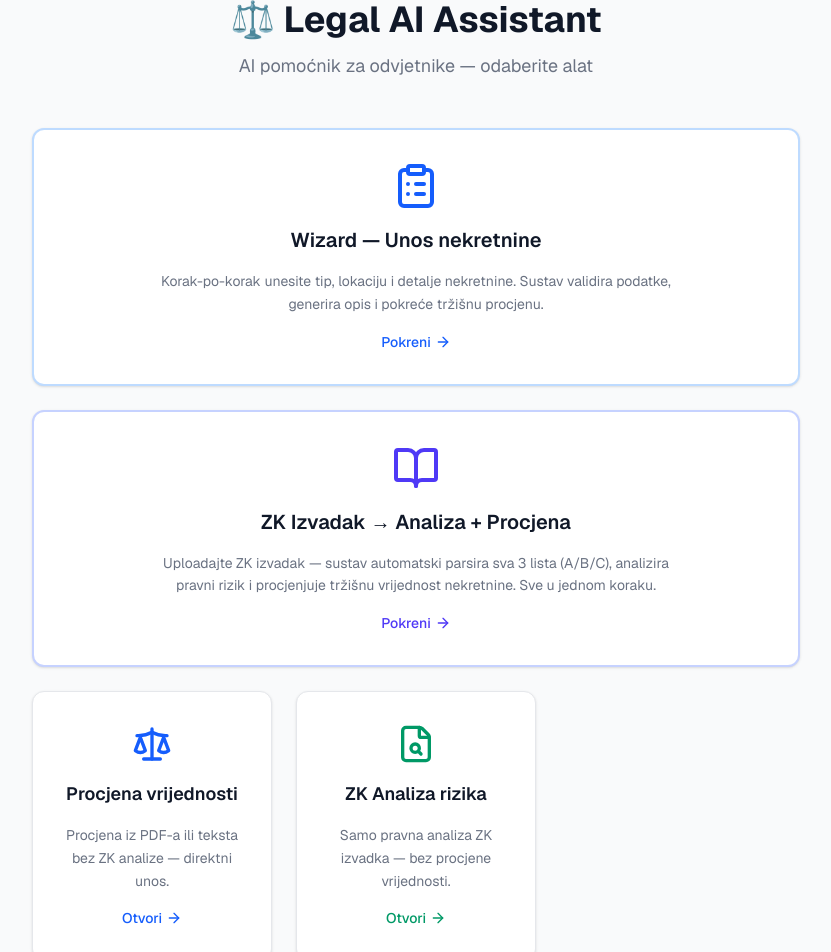
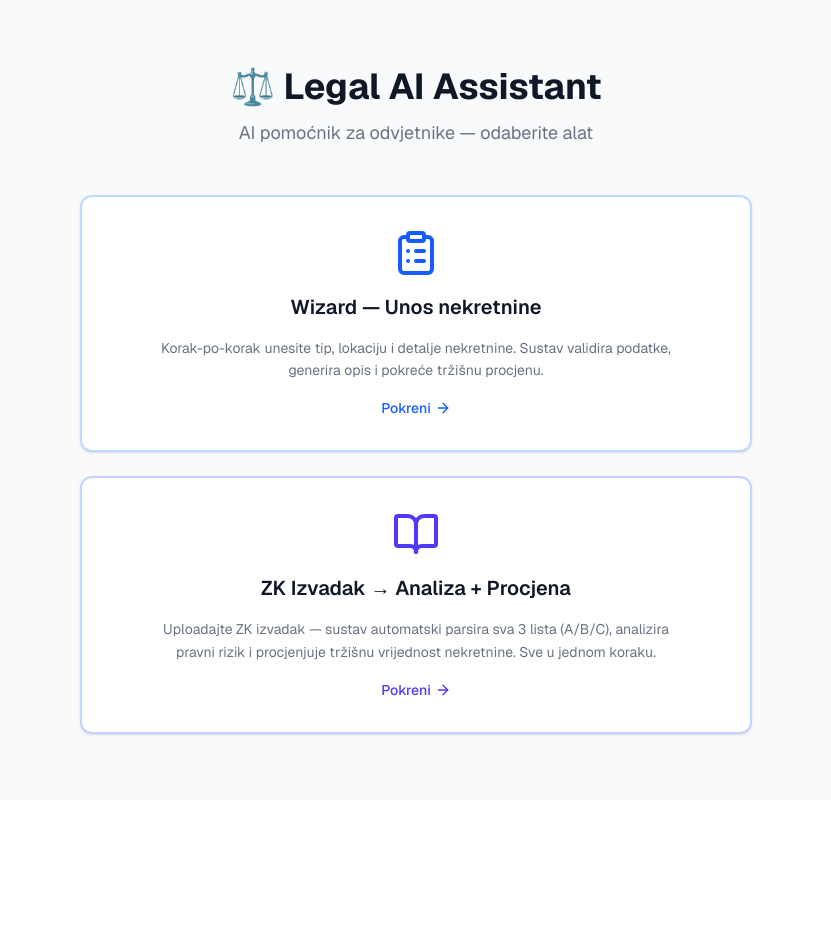
Before and after one commit to nacka301/ProjectAI_Odvjetnik, a Next.js app in the folder frontend/: page / in a window 1280 px wide. Shown: the top 952 px of the page, without its empty margins (224-1055 px from the left). After the commit the page ends 800 px from the top, so only its background shows below. Built offline with nearby package versions, Linux system fonts and the light colour scheme.

Commit message:
ui: clean homepage - remove legacy cards, remove zip field from wizard

```diff
--- a/frontend/app/page.tsx
+++ b/frontend/app/page.tsx
@@ -1,12 +1,12 @@
 "use client";
 
 import Link from "next/link";
-import { Scale, FileSearch, ArrowRight, BookOpen, ClipboardList } from "lucide-react";
+import { ArrowRight, BookOpen, ClipboardList } from "lucide-react";
 
 export default function Home() {
   return (
     <div className="min-h-screen bg-gray-50 flex items-center justify-center px-4 font-sans">
-      <div className="max-w-3xl w-full text-center">
+      <div className="max-w-2xl w-full text-center">
         <h1 className="text-4xl font-bold text-gray-900 mb-3">
           ⚖️ Legal AI Assistant
         </h1>
@@ -14,11 +14,11 @@ export default function Home() {
           AI pomoćnik za odvjetnike — odaberite alat
         </p>
 
-        <div className="grid grid-cols-1 md:grid-cols-3 gap-6">
+        <div className="grid grid-cols-1 gap-6">
           {/* Wizard – structured input */}
           <Link
             href="/wizard"
-            className="group flex flex-col items-center gap-4 rounded-xl border-2 border-blue-200 bg-white p-8 shadow-sm transition hover:shadow-md hover:border-blue-400 md:col-span-3"
+            className="group flex flex-col items-center gap-4 rounded-xl border-2 border-blue-200 bg-white p-8 shadow-sm transition hover:shadow-md hover:border-blue-400"
           >
             <ClipboardList className="h-12 w-12 text-blue-600" />
             <h2 className="text-xl font-semibold text-gray-900">
@@ -33,10 +33,10 @@ export default function Home() {
             </span>
           </Link>
 
-          {/* NEW: Unified ZK → Valuation Card */}
+          {/* Unified ZK → Valuation Card */}
           <Link
             href="/zk-procjena"
-            className="group flex flex-col items-center gap-4 rounded-xl border-2 border-indigo-200 bg-white p-8 shadow-sm transition hover:shadow-md hover:border-indigo-400 md:col-span-3"
+            className="group flex flex-col items-center gap-4 rounded-xl border-2 border-indigo-200 bg-white p-8 shadow-sm transition hover:shadow-md hover:border-indigo-400"
           >
             <BookOpen className="h-12 w-12 text-indigo-600" />
             <h2 className="text-xl font-semibold text-gray-900">
@@ -50,40 +50,6 @@ export default function Home() {
               Pokreni <ArrowRight className="h-4 w-4" />
             </span>
           </Link>
-
-          {/* Valuation Card (legacy) */}
-          <Link
-            href="/valuation"
-            className="group flex flex-col items-center gap-4 rounded-xl border border-gray-200 bg-white p-8 shadow-sm transition hover:shadow-md hover:border-blue-300"
-          >
-            <Scale className="h-10 w-10 text-blue-600" />
-            <h2 className="text-lg font-semibold text-gray-900">
-              Procjena vrijednosti
-            </h2>
-            <p className="text-sm text-gray-500 leading-relaxed">
-              Procjena iz PDF-a ili teksta bez ZK analize — direktni unos.
-            </p>
-            <span className="flex items-center gap-1 text-sm font-medium text-blue-600 group-hover:underline">
-              Otvori <ArrowRight className="h-4 w-4" />
-            </span>
-          </Link>
-
-          {/* ZK Analysis Card (legacy) */}
-          <Link
-            href="/analyze"
-            className="group flex flex-col items-center gap-4 rounded-xl border border-gray-200 bg-white p-8 shadow-sm transition hover:shadow-md hover:border-blue-300"
-          >
-            <FileSearch className="h-10 w-10 text-emerald-600" />
-            <h2 className="text-lg font-semibold text-gray-900">
-              ZK Analiza rizika
-            </h2>
-            <p className="text-sm text-gray-500 leading-relaxed">
-              Samo pravna analiza ZK izvadka — bez procjene vrijednosti.
-            </p>
-            <span className="flex items-center gap-1 text-sm font-medium text-emerald-600 group-hover:underline">
-              Otvori <ArrowRight className="h-4 w-4" />
-            </span>
-          </Link>
         </div>
       </div>
     </div>
--- a/frontend/app/wizard/page.tsx
+++ b/frontend/app/wizard/page.tsx
@@ -34,7 +34,6 @@ type LandUse = "Construction" | "Agricultural" | "Mixed";
 interface LocationInfo {
   city: string;
   district: string;
-  zip?: string;
 }
 
 interface ApartmentData {
@@ -416,7 +415,7 @@ export default function WizardPage() {
               <>
                 <div className="rounded-xl bg-white border border-gray-200 p-6">
                   <h3 className="text-sm font-semibold text-gray-700 mb-4">📍 Lokacija</h3>
-                  <div className="grid grid-cols-1 sm:grid-cols-3 gap-3">
+                  <div className="grid grid-cols-1 sm:grid-cols-2 gap-3">
                     <div>
                       <label className="block text-xs font-medium text-gray-500 mb-1">Grad *</label>
                       <input type="text" value={location.city}
@@ -428,12 +427,6 @@ export default function WizardPage() {
                       <input type="text" value={location.district}
                         onChange={(e) => setLocation({ ...location, district: e.target.value })}
                         placeholder="npr. Plokite" className="w-full rounded-lg border border-gray-300 px-3 py-2 text-sm" />
-                    </div>
-                    <div>
-                      <label className="block text-xs font-medium text-gray-500 mb-1">Poštanski broj</label>
-                      <input type="text" value={location.zip || ""}
-                        onChange={(e) => setLocation({ ...location, zip: e.target.value || undefined })}
-                        placeholder="21000" className="w-full rounded-lg border border-gray-300 px-3 py-2 text-sm" />
                     </div>
                   </div>
                 </div>
```
